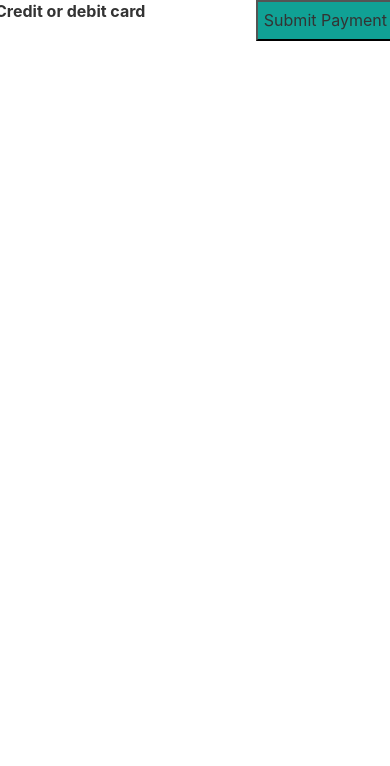
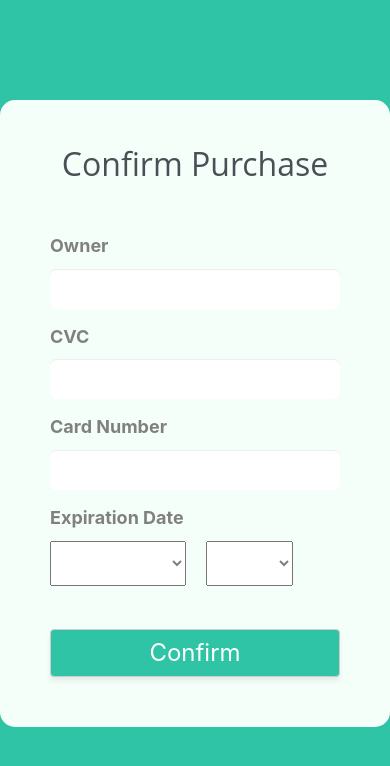
Before and after one commit to alana170/PizzaWebsite-Python-Django, a Django app: page /checkout in a window 390 px wide. Shown: the top 766 px of the page. Run offline with Django 3.2, Linux system fonts and the light colour scheme; some libraries are stand-ins or nearby versions.

Commit message:
final changes

```diff
--- a/project3/orders/templates/checkout.html
+++ b/project3/orders/templates/checkout.html
@@ -5,13 +5,20 @@
     <link rel="stylesheet" type="text/css" href="{% static 'css/stripe.css' %}">
 <script>
     function updateOrderStatus(){
-
+        if (validate() == true) {
         var jqXHR = $.ajax({
             type: "POST",
             url: "/checkout",
             async: false,
-            data:{'csrfmiddlewaretoken': '{{csrf_token}}'},
+            data:{'cname' : document.getElementById("owner").value ,
+             'exp_year' : document.getElementById("year").value,
+              'exp_month' :  document.getElementById("month").value,
+              'cvc' : document.getElementById("cvv").value,
+              'cardNumber' : document.getElementById("cardNumber").value,
+              'csrfmiddlewaretoken': '{{csrf_token}}'},
+
             success: function(result){
+                alert(document.getElementById("owner").value);
                 alert("Order has been successfully placed.");
                 window.location.pathname = '/orderhistory';
             },
@@ -20,33 +27,112 @@
             }
 
         });
+      }
+      else{
+        return false;
+      }
     }
 
-    var card = elements.create('card', {style: style});
-	// Add an instance of the card Element into the `card-element` <div>.
-	card.mount('#card-element');
+    function validate() {
+      // e.preventDefault();
+      var number = /^(?:4[0-9]{12}(?:[0-9]{3})?)$/;
+      var card = document.getElementById("cardNumber").value;
+      var cvv = document.getElementById("cvv").value;
+      var owner = document.getElementById("owner").value;
+      alert(card);
+      if(owner.length < 5){
+          alert("Wrong owner name");
+          return false;
+      } else if (!card.replace(/\s/g, '').match(number)) {
+          alert("Wrong card number");
+          return false;
+      } else if (cvv.length != 3 && cvv.length != 4) {
+          alert("Wrong CVV");
+          return false;
+      } else {
+          // Everything is correct. Add your form submission code here.
+          alert("Everything is correct");
 
+          return true;
+      }
+  }
 
+  document.addEventListener('DOMContentLoaded', function() {
+  $('#cardNumber').on('keyup', function(e){
+    var val = $(this).val();
+    var newval = '';
+    val = val.replace(/\s/g, '');
+    for(var i = 0; i < val.length; i++) {
+        if(i%4 == 0 && i > 0) newval = newval.concat(' ');
+        newval = newval.concat(val[i]);
+    }
+    $(this).val(newval);
+});
+});
 </script>
-
+<style>
+  body{
+    background-color: #2ec4a5;
+  }
+</style>
 {%endblock%}
 
 {% block body %}
-<form method = "POST">
-{%csrf_token%}
-<div class="form-row">
-    <label for="card-element">
-      Credit or debit card
-    </label>
-    <div id="card-element">
-      <!-- A Stripe Element will be inserted here. -->
-    </div>
 
-    <!-- Used to display form errors. -->
-    <div id="card-errors" role="alert"></div>
-    <div style="clear:left"></div>
-    <hr>
-    <input class="myButton" style="background-color:#10a195" type="submit" value="Submit Payment" name="">
+<div class="creditCardForm">
+  <div class="heading">
+      <h1>Confirm Purchase</h1>
+  </div>
+  <div class="payment">
+
+          <div class="form-group owner">
+              <label for="owner">Owner</label>
+              <input type="text" class="form-control" id="owner" required>
+          </div>
+          <div class="form-group CVV">
+              <label for="cvv">CVC</label>
+              <input type="text" class="form-control" id="cvv" required>
+          </div>
+          <div class="form-group" id="card-number-field">
+              <label for="cardNumber">Card Number</label>
+              <input type="text" class="form-control" id="cardNumber" required>
+          </div>
+          <div class="form-group" id="expiration-date">
+              <label>Expiration Date</label>
+              <select required id ="month">
+                  <option> </option>
+                  <option value="01">January</option>
+                  <option value="02">February </option>
+                  <option value="03">March</option>
+                  <option value="04">April</option>
+                  <option value="05">May</option>
+                  <option value="06">June</option>
+                  <option value="07">July</option>
+                  <option value="08">August</option>
+                  <option value="09">September</option>
+                  <option value="10">October</option>
+                  <option value="11">November</option>
+                  <option value="12">December</option>
+              </select>
+              <select required id = "year">
+                  <option> </option>
+                  <option value="2021"> 2021</option>
+                  <option value="2022"> 2022</option>
+                  <option value="2023"> 2023</option>
+                  <option value="2024"> 2024</option>
+                  <option value="2025"> 2025</option>
+                  <option value="2026"> 2026</option>
+                  <option value="2027"> 2027</option>
+                  <option value="2028"> 2028</option>
+                  <option value="2029"> 2029</option>
+                  <option value="2030"> 2030</option>
+              </select>
+          </div>
+
+          <div class="form-group" id="pay-now">
+              <button type = "button" onclick = "updateOrderStatus()" class="btn btn-default" id="confirm-purchase"> Confirm </button>
+          </div>
+  </div>
 </div>
-</form>
+
 {%endblock%}
--- a/project3/orders/views.py
+++ b/project3/orders/views.py
@@ -228,24 +228,52 @@ def checkUser(request) :
             return JsonResponse({"message": err}, status=400)
 
 def checkout(request) :
-    if request.method == "POST" :
+    if request.method == "POST" and request.is_ajax():
         try:
             total = OrderMaster.objects.filter(userid = request.user, status="open").first().total
             u = request.user
-            email = u.email
-            name = u.first_name
+            print(u)
+            uobj = User.objects.filter(username=u).first()
+            email = uobj.email
+            name = uobj.first_name
+            print(total)
+            print(name+ " " + "  " + email+ " ")
         except Exception as err:
             print(err)
+            return JsonResponse({"message" : "Unable to identify user. Login and try again."}, status=400)
 
-        customer = stripe.Customer.create(
+        try:
+            token = stripe.Token.create(
+            card={
+            "number": request.POST['cardNumber'],
+            "exp_month": request.POST['exp_month'],
+            "exp_year": request.POST['exp_year'],
+            "cvc": request.POST['cvc'],
+            },
+            )
+
+            customer = stripe.Customer.create(
             email = email,
             name = name,
-            source="stripe" # request.post[stripeToken]
-        )
-        charge = stripe.Charge.create(
-            customer=customer,
-		    amount=total,
-		    currency='usd',
-		    description="Buying Pizza"
-        )
+            source= token.id,
+            )
+            #save stripe customer id, username, email in one model table - stripe customer info
+
+
+            charge = stripe.Charge.create(
+            amount=5000,
+            currency="usd",
+            source=token.id,
+            description="Buying Pizza",
+            )
+            #save charge id, amount, date processed, Payments Model
+
+
+        except Exception as err:
+            error = str(err)
+            print(error)
+            return JsonResponse({"message" :error }, status=400)
+
+
+        return JsonResponse({"message" : "Payment submitted successfully."},status=200)
     return render(request, "checkout.html")
--- a/project3/static/css/stripe.css
+++ b/project3/static/css/stripe.css
@@ -1,3 +1,88 @@
+.creditCardForm {
+  max-width: 700px;
+  background-color: mintcream;
+  margin: 100px auto;
+  overflow: hidden;
+  padding: 25px;
+  color: grey;
+  border-radius: 15px;
+}
+
+
+.creditCardForm label {
+  width: 100%;
+  margin-bottom: 10px;
+}
+.creditCardForm .heading h1 {
+  text-align: center;
+  font-family: 'Open Sans', sans-serif;
+  color: #4c4e56;
+}
+.creditCardForm .payment {
+  float: left;
+  font-size: 18px;
+  padding: 10px 25px;
+  margin-top: 20px;
+  position: relative;
+}
+.creditCardForm .payment .form-group {
+  float: left;
+  margin-bottom: 15px;
+}
+.creditCardForm .payment .form-control {
+  line-height: 40px;
+  height: auto;
+  padding: 0 16px;
+}
+.creditCardForm .owner {
+  width: 63%;
+  margin-right: 10px;
+}
+.creditCardForm .CVV {
+  width: 35%;
+}
+.creditCardForm #card-number-field {
+  width: 100%;
+}
+.creditCardForm #expiration-date {
+  width: 49%;
+}
+.creditCardForm #credit_cards {
+  width: 50%;
+  margin-top: 25px;
+  text-align: right;
+}
+.creditCardForm #pay-now {
+  width: 100%;
+  margin-top: 25px;
+}
+.creditCardForm .payment .btn {
+  width: 100%;
+  margin-top: 3px;
+  font-size: 24px;
+  background-color: #2ec4a5;
+  color: white;
+}
+.creditCardForm .payment select {
+  padding: 10px;
+  margin-right: 15px;
+}
+.transparent {
+  opacity: 0.2;
+}
+@media(max-width: 650px) {
+  .creditCardForm .owner,
+  .creditCardForm .CVV,
+  .creditCardForm #expiration-date,
+  .creditCardForm #credit_cards {
+      width: 100%;
+  }
+  .creditCardForm #credit_cards {
+      text-align: left;
+  }
+}
+
+
 /* Variables */
 :root {
     --body-color: rgb(247, 250, 252);
```
